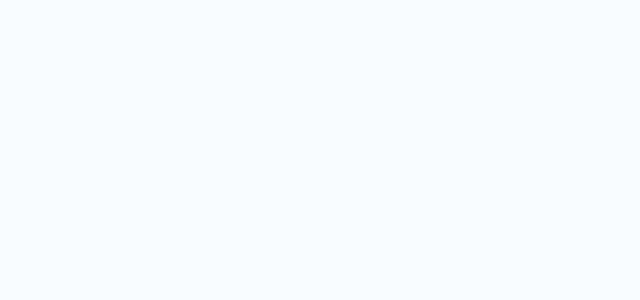
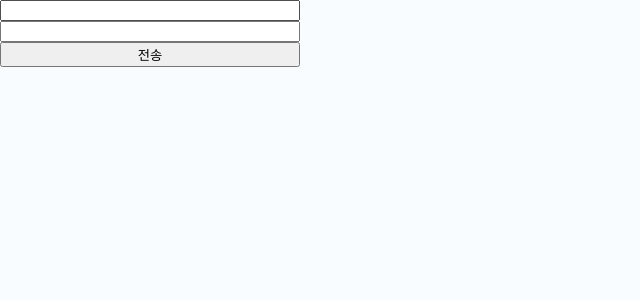
Before and after one commit to mook1212/todo-test, a React (Create React App) app: page /login in a window 1280 px wide. Before the commit this address had no page. Shown: the top 300 px of the page, without its empty margins (0-640 px from the left). Built offline with nearby package versions, Linux system fonts and the light colour scheme; a web font is replaced by a local one.

Commit message:
로그인 기본 틀 설정

```diff
--- a/src/App.js
+++ b/src/App.js
@@ -3,6 +3,7 @@ import { createContext, useState } from "react"
 import { Route, Routes, Link, useNavigate, Outlet } from 'react-router-dom'
 import Main from './Route/main.js'
 import Todo from './Route/todo.js'
+import Login from './Route/login.js'
 
 
 function App() {
@@ -15,6 +16,7 @@ function App() {
         <Route path='/' element={<Main></Main>} />
 
         <Route path='/todo' element={<Todo></Todo>} />
+        <Route path='/login' element={<Login></Login>} />
 
       </Routes>
 
--- /dev/null
+++ b/src/Route/login.js
@@ -0,0 +1,24 @@
+import { createContext, useState, useEffect } from "react"
+import { Route, Routes, Link, useNavigate, Outlet } from 'react-router-dom'
+import classNames from 'classnames/bind'
+import Swal from 'sweetalert2'
+import axios from 'axios'
+import style from './login.module.css'
+import '../App.css'
+
+const cs = classNames.bind(style);
+
+function Login() {
+    return (
+        <>
+        <div className={cs("login")}>
+            <form action="/login" method="POST">
+                <input type='text' name="id"></input>
+                <input type='password' name="pw"></input>
+                <button type="submit">전송</button>
+            </form>
+        </div>
+        </>
+    )
+}
+export default Login
--- /dev/null
+++ b/src/Route/login.module.css
@@ -0,0 +1,5 @@
+.login form {
+    display: flex;
+    flex-direction: column;
+    width: 300px;
+}
--- a/src/Route/main.js
+++ b/src/Route/main.js
@@ -15,7 +15,13 @@ function Main() {
                 <button onClick={ ()=> {
                     navigate('/todo')
                 }}>시작하기</button>
+
+                <button onClick={ ()=> {
+                    navigate('/login')
+                }}>로그인</button>
+
             </div>
+
         </div>
     )
 }
```
Also changed, not shown: server.js (+10 -0 lines), src/Route/main.module.css (line endings or trailing spaces).
